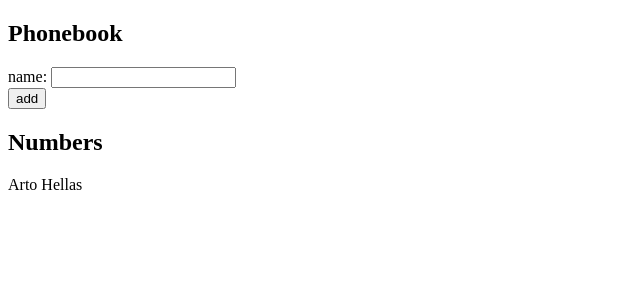
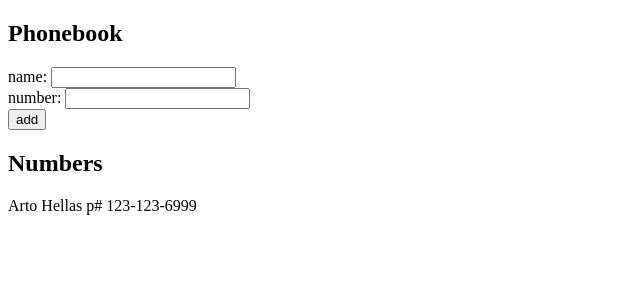
Before and after one commit to DeviantSchemist/fullstackopen_phonebook, a React (Vite) app: page / in a window 1280 px wide. Shown: the top 300 px of the page, without its empty margins (0-640 px from the left). Built offline with nearby package versions, Linux system fonts and the light colour scheme.

Commit message:
exercise 2.8

```diff
--- a/src/App.jsx
+++ b/src/App.jsx
@@ -2,21 +2,19 @@ import { useState } from 'react'
 
 const App = () => {
   const [persons, setPersons] = useState([
-    { name: 'Arto Hellas' }
+    { name: 'Arto Hellas', phone: '123-123-6999' }
   ])
   const [newName, setNewName] = useState('')
-
-  const handleInput = event => {
-    setNewName(event.target.value);
-  }
+  const [phoneNum, setPhoneNum] = useState('')
 
   const handleSubmit = event => {
     event.preventDefault();
-    const newPerson = { name: newName };
+    const newPerson = { name: newName, phone: phoneNum };
     const personExists = persons.find(person => JSON.stringify(person) === JSON.stringify(newPerson));
     if (!personExists) {
       setPersons(persons.concat(newPerson));
       setNewName('');
+      setPhoneNum('');
       return;
     }
 
@@ -28,14 +26,17 @@ const App = () => {
       <h2>Phonebook</h2>
       <form>
         <div>
-          name: <input value={newName} onChange={handleInput} />
+          name: <input value={newName} onChange={(event) => setNewName(event.target.value)} />
+        </div>
+        <div>
+          number: <input value={phoneNum} onChange={(event) => setPhoneNum(event.target.value)} />
         </div>
         <div>
           <button onClick={handleSubmit}>add</button>
         </div>
       </form>
       <h2>Numbers</h2>
-      {persons.map(person => <p key={person.name}>{person.name}</p>)}
+      {persons.map(person => <p key={person.name}>{person.name} p# {person.phone}</p>)}
     </div>
   )
 }
```
